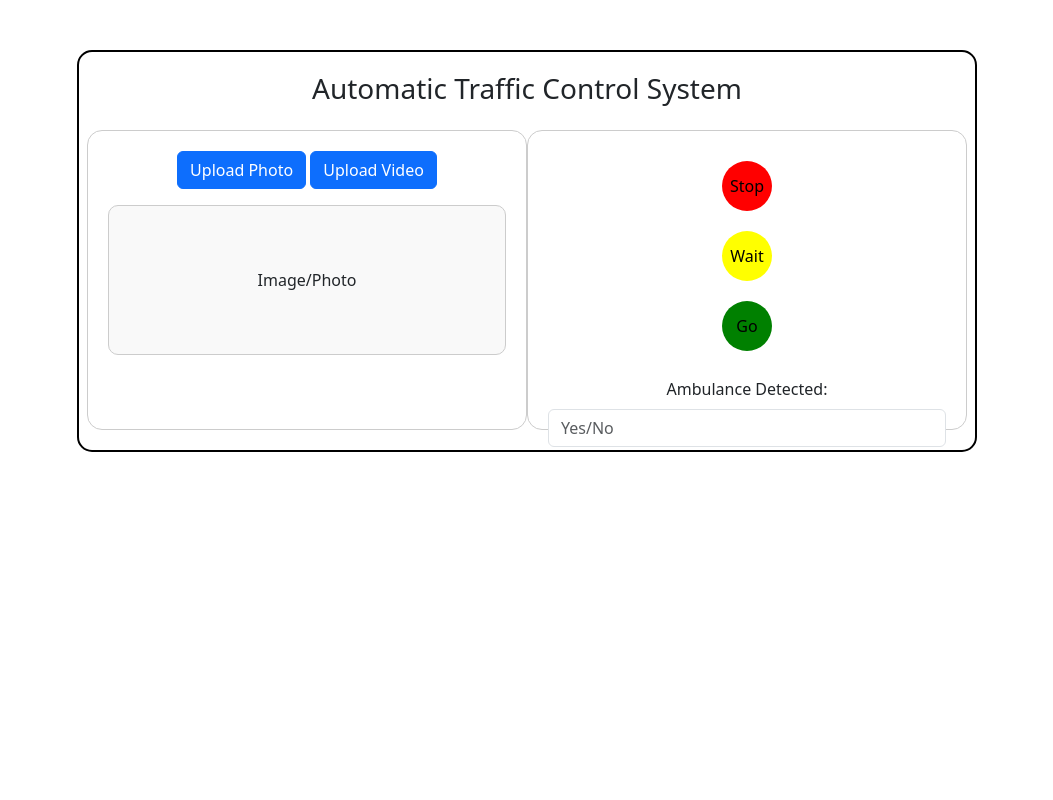
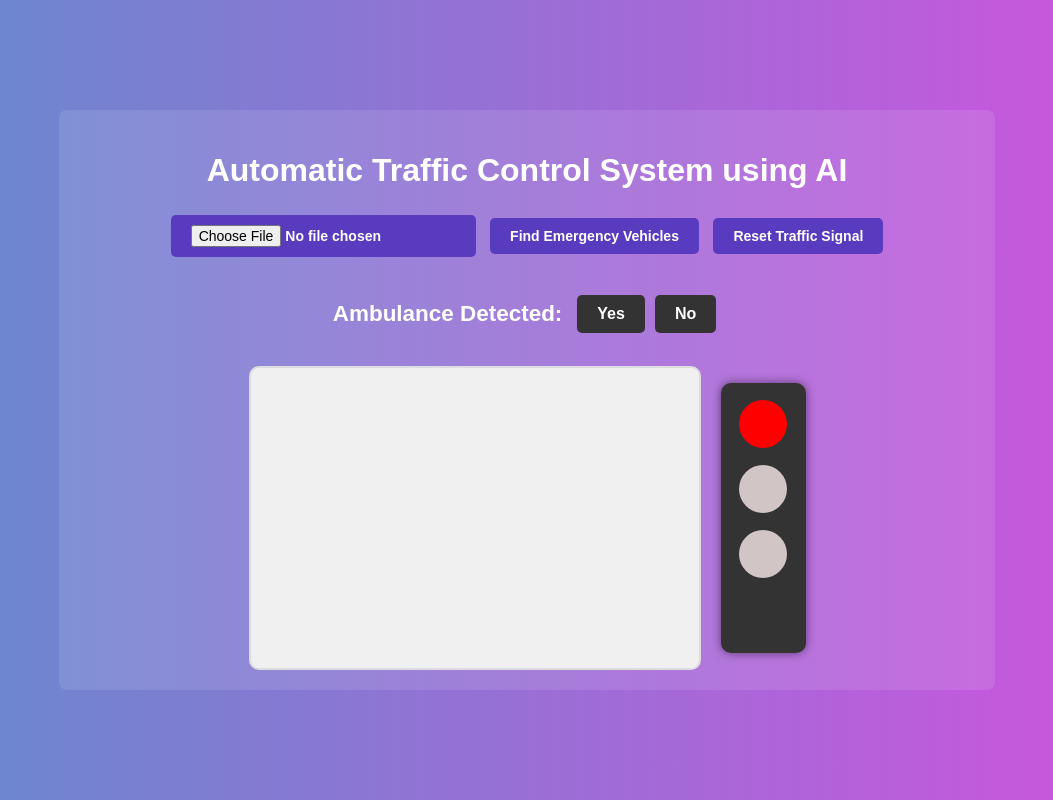
Before and after one commit to poojapriya1024/automatic_ambulance_signal_control, a Python web app: template templates/index.html in a window 1280 px wide. Shown: the whole page, without its empty margins (113-1166 px from the left). Run offline with Jinja, Linux system fonts and the light colour scheme; the template is opened without the code that fills it, so the values that code supplies are empty; some libraries are stand-ins or nearby versions.

Commit message:
frontend

```diff
--- a/templates/index.html
+++ b/templates/index.html
@@ -3,74 +3,39 @@
 <head>
     <meta charset="UTF-8">
     <meta name="viewport" content="width=device-width, initial-scale=1.0">
-    <title>Automatic Traffic Control System</title>
-    <link href="https://cdn.jsdelivr.net/npm/bootstrap@5.3.0/dist/css/bootstrap.min.css" rel="stylesheet">
-    <style>
-        .container {
-            border: 2px solid #000;
-            border-radius: 15px;
-            padding: 20px;
-            max-width: 900px;
-            margin-top: 50px;
-        }
-        .upload-section, .traffic-section {
-            border: 1px solid #ccc;
-            border-radius: 15px;
-            padding: 20px;
-            height: 300px;
-        }
-        .image-box {
-            border: 1px solid #ccc;
-            border-radius: 10px;
-            height: 150px;
-            display: flex;
-            align-items: center;
-            justify-content: center;
-            background-color: #f9f9f9;
-        }
-        .traffic-light {
-            width: 70px;
-            margin: auto;
-        }
-        .traffic-light button {
-            width: 50px;
-            height: 50px;
-            border-radius: 50%;
-            margin: 10px 0;
-            border: none;
-        }
-        .red-light { background-color: red; }
-        .yellow-light { background-color: yellow; }
-        .green-light { background-color: green; }
-    </style>
+    <title>Automatic Traffic Control System using AI</title>
+    <link rel="stylesheet" href="styles.css">
 </head>
 <body>
+    <div class="container">
+        <h1>Automatic Traffic Control System using AI</h1>
+        <input class="choose-btn" type="file" id="fileInput" accept="image/,video/" onchange="showPreview()" />
+        <button class="upload-btn" onclick="uploadFile()">Find Emergency Vehicles</button>
+        <button class="reset-btn" onclick="resetTrafficLight()">Reset Traffic Signal</button>
 
-<div class="container text-center">
-    <h3>Automatic Traffic Control System</h3>
-    <div class="row mt-4">
-        <!-- Upload Section -->
-        <div class="col-md-6 upload-section">
-            <button class="btn btn-primary mb-3">Upload Photo</button>
-            <button class="btn btn-primary mb-3">Upload Video</button>
-            <div class="image-box">Image/Photo</div>
+        <!-- Detected Status with Yes/No Buttons -->
+        <div class="detected-container">
+            <h3><span class="detected-text">Ambulance Detected:</span></h3>
+            <div id="yesButton" class="detected-btn">Yes</div>
+            <div id="noButton" class="detected-btn">No</div>
         </div>
 
-        <!-- Traffic Light Section -->
-        <div class="col-md-6 traffic-section">
+        <!-- Preview and Traffic Light Side by Side -->
+        <div class="preview-signal-container">
+            <!-- Thumbnail Box for Image/Video Preview -->
+            <div class="thumbnail-box">
+                <img id="imagePreview" class="thumbnail" alt="Image Preview">
+                <video id="videoPreview" class="thumbnail" controls></video>
+            </div>
+
+            <!-- Traffic Light Display -->
             <div class="traffic-light">
-                <button class="red-light">Stop</button>
-                <button class="yellow-light">Wait</button>
-                <button class="green-light">Go</button>
-            </div>
-            <div class="ambulance-detection mt-3">
-                <label for="ambulance-status" class="form-label">Ambulance Detected:</label>
-                <input type="text" id="ambulance-status" class="form-control" placeholder="Yes/No">
+                <div id="red" class="light"></div>
+                <div id="yellow" class="light"></div>
+                <div id="green" class="light"></div>
             </div>
         </div>
     </div>
-</div>
-
-<script src="https://cdn.jsdelivr.net/npm/bootstrap@5.3.0/dist/js/bootstrap.bundle.min.js"></script>
+    <script src="script.js"></script>
 </body>
 </html>
--- a/templates/script.js
+++ b/templates/script.js
@@ -1,16 +1,96 @@
-// Function to set the traffic light color
-function setLight(color) {
-    // Reset all lights to colorless
-    document.getElementById('red-light').classList.remove('red');
-    document.getElementById('yellow-light').classList.remove('yellow');
-    document.getElementById('green-light').classList.remove('green');
+function uploadFile() {
+    const fileInput = document.getElementById('fileInput');
+    if (fileInput.files.length === 0) {
+        alert("Please select a file to upload.");
+        return;
+    }
 
-    // Set the selected light to the specified color
-    if (color === 'red') {
-        document.getElementById('red-light').classList.add('red');
-    } else if (color === 'yellow') {
-        document.getElementById('yellow-light').classList.add('yellow');
-    } else if (color === 'green') {
-        document.getElementById('green-light').classList.add('green');
+    const file = fileInput.files[0];
+    const formData = new FormData();
+    formData.append('file', file);
+
+    fetch('/upload', {
+        method: 'POST',
+        body: formData
+    })
+    .then(response => response.json())
+    .then(data => {
+        const ambulanceDetected = data.detected;
+
+        // Update the traffic light and detection buttons
+        if (ambulanceDetected === "Yes") {
+            changeTrafficLight('green');
+            setDetectionButtons(true);
+        } else {
+            changeTrafficLight('red');
+            setDetectionButtons(false);
+        }
+    })
+    .catch(error => {
+        console.error('Error:', error);
+    });
+}
+
+function changeTrafficLight(color) {
+    // Reset all lights to grey
+    document.getElementById('red').style.backgroundColor = 'grey';
+    document.getElementById('yellow').style.backgroundColor = 'grey';
+    document.getElementById('green').style.backgroundColor = 'grey';
+
+    // Set the specified light color
+    if (color === 'green') {
+        document.getElementById('green').style.backgroundColor = 'green';
+    } else if (color === 'red') {
+        document.getElementById('red').style.backgroundColor = 'red';
     }
 }
+
+function setDetectionButtons(isDetected) {
+    // Reset both buttons
+    document.getElementById('yesButton').classList.remove('lit', 'off');
+    document.getElementById('noButton').classList.remove('lit', 'off');
+
+    // Light up the appropriate button
+    if (isDetected) {
+        document.getElementById('yesButton').classList.add('lit');
+        document.getElementById('noButton').classList.add('off');
+    } else {
+        document.getElementById('noButton').classList.add('off');
+        document.getElementById('yesButton').classList.add('off');
+    }
+}
+
+function resetTrafficLight() {
+    // Reset the traffic light to the initial state (red on)
+    changeTrafficLight('red');
+
+    // Remove all classes from Yes and No buttons to reset them
+    document.getElementById('yesButton').classList.remove('lit', 'off');
+    document.getElementById('noButton').classList.remove('lit', 'off');
+
+    // Hide image and video previews
+    document.getElementById('imagePreview').style.display = 'none';
+    document.getElementById('videoPreview').style.display = 'none';
+}
+
+function showPreview() {
+    const fileInput = document.getElementById('fileInput');
+    const file = fileInput.files[0];
+    const imagePreview = document.getElementById('imagePreview');
+    const videoPreview = document.getElementById('videoPreview');
+
+    if (file) {
+        const url = URL.createObjectURL(file);
+
+        // Display image or video based on file type
+        if (file.type.startsWith('image/')) {
+            imagePreview.src = url;
+            imagePreview.style.display = 'block';
+            videoPreview.style.display = 'none';
+        } else if (file.type.startsWith('video/')) {
+            videoPreview.src = url;
+            videoPreview.style.display = 'block';
+            imagePreview.style.display = 'none';
+        }
+    }
+}
--- a/templates/styles.css
+++ b/templates/styles.css
@@ -1,51 +1,137 @@
-.container {
-    border: 2px solid #000;
-    border-radius: 15px;
-    padding: 20px;
-    max-width: 900px;
-    margin-top: 50px;
-}
-.upload-section, .traffic-section {
-    border: 1px solid #ccc;
-    border-radius: 15px;
-    padding: 20px;
-    height: 300px;
-}
-.image-box {
-    border: 1px solid #ccc;
-    border-radius: 10px;
-    height: 150px;
+/* Basic styling for buttons and layout */
+body {
     display: flex;
+    justify-content: center;
     align-items: center;
-    justify-content: center;
-    background-color: #f9f9f9;
+    height: 100vh;
+    margin: 0;
+    background: linear-gradient(to right, #648bce, #cf53dd);
+    font-family: Arial, sans-serif;
+    color: white;
 }
 
-/* Traffic Light Styling */
+.container {
+    background: rgba(255, 255, 255, 0.1);
+    padding: 20px;
+    border-radius: 8px;
+    text-align: center;
+    width: 70%;
+}
+
+.upload-btn, .reset-btn, .choose-btn {
+    background-color: #583bbf;
+    color: white;
+    font-size: 14px;
+    font-weight: bold;
+    padding: 10px 20px;
+    border: none;
+    border-radius: 5px;
+    cursor: pointer;
+    margin: 5px;
+    transition: background-color 0.3s ease, transform 0.3s ease; /* Smooth color and scale transition */
+}
+
+.upload-btn:hover, .reset-btn:hover, .choose-btn:hover {
+    background-color: #b536ae;
+    transform: scale(1.05); /* Slightly enlarges the button on hover */
+}
+
+/* Flex layout for preview and signal side by side */
+.preview-signal-container {
+    display: flex;
+    justify-content: center;
+    align-items: center;
+    margin-top: 20px;
+}
+
+/* Thumbnail styling */
+.thumbnail-box {
+    width: 50%;
+    height: 300px;
+    border: 2px solid #ddd;
+    border-radius: 10px;
+    background-color: #f0f0f0;
+    display: flex;
+    justify-content: center;
+    align-items: center;
+    margin-right: 20px;
+    overflow: hidden;
+}
+
+.thumbnail {
+    width: 100%;
+    height: 100%;
+    display: none;
+    border-radius: 5px;
+    object-fit: cover;
+}
+
+/* Traffic light styling */
 .traffic-light {
-    width: 90px;
+    width: 65px;
     height: 250px;
-    background-color: #333; /* Dark background for the casing */
-    border-radius: 20px;
-    padding: 15px;
-    display: flex;
-    flex-direction: column;
-    align-items: center;
-    justify-content: space-around;
-    box-shadow: 0px 0px 10px rgba(0, 0, 0, 0.5); /* Shadow effect for realism */
+    background-color: #333;
+    border-radius: 10px;
+    padding: 10px;
+    box-shadow: 0px 0px 10px rgba(0, 0, 0, 0.5);
+}
+
+.traffic-light div {
+    padding: 9px;
+    margin-bottom:17px;
+    margin-top: 7px;
 }
 
 .light {
-    width: 60px;
-    height: 60px;
+    width: 30px;
+    height: 30px;
+    margin: 5px auto;
+    background-color: grey;
     border-radius: 50%;
-    background-color: #e0e0e0; /* Initial colorless state */
-    box-shadow: inset 0px 0px 10px rgba(0, 0, 0, 0.5); /* Inner shadow for a realistic look */
-    border: 2px solid #333; /* Dark border for embedded effect */
-    cursor: pointer;
-    transition: background-color 0.3s ease; /* Smooth color transition */
+    transition: background-color 0.5s;
 }
 
-.red { background-color: red; }
-.yellow { background-color: yellow; }
-.green { background-color: green; }
+#red {
+    background-color: red;
+}
+
+#yellow {
+    background-color: rgb(210, 197, 197);
+}
+
+#green {
+    background-color: rgb(210, 197, 197);
+}
+
+/* Detected status container */
+.detected-container {
+    display: flex;
+    justify-content: center;
+    align-items: center;
+    margin-top: 20px;
+}
+
+.detected-text {
+    font-size: 1.2em;
+    margin-right: 10px;
+}
+
+.detected-btn {
+    padding: 10px 20px;
+    margin: 0 5px;
+    border: none;
+    border-radius: 5px;
+    cursor: pointer;
+    font-weight: bold;
+    color: white;
+    background-color: #333;
+    transition: background-color 0.3s;
+}
+
+.detected-btn.lit {
+    background-color: #28a745;
+}
+
+.detected-btn.off {
+    background-color: #dc3545;
+}
```
